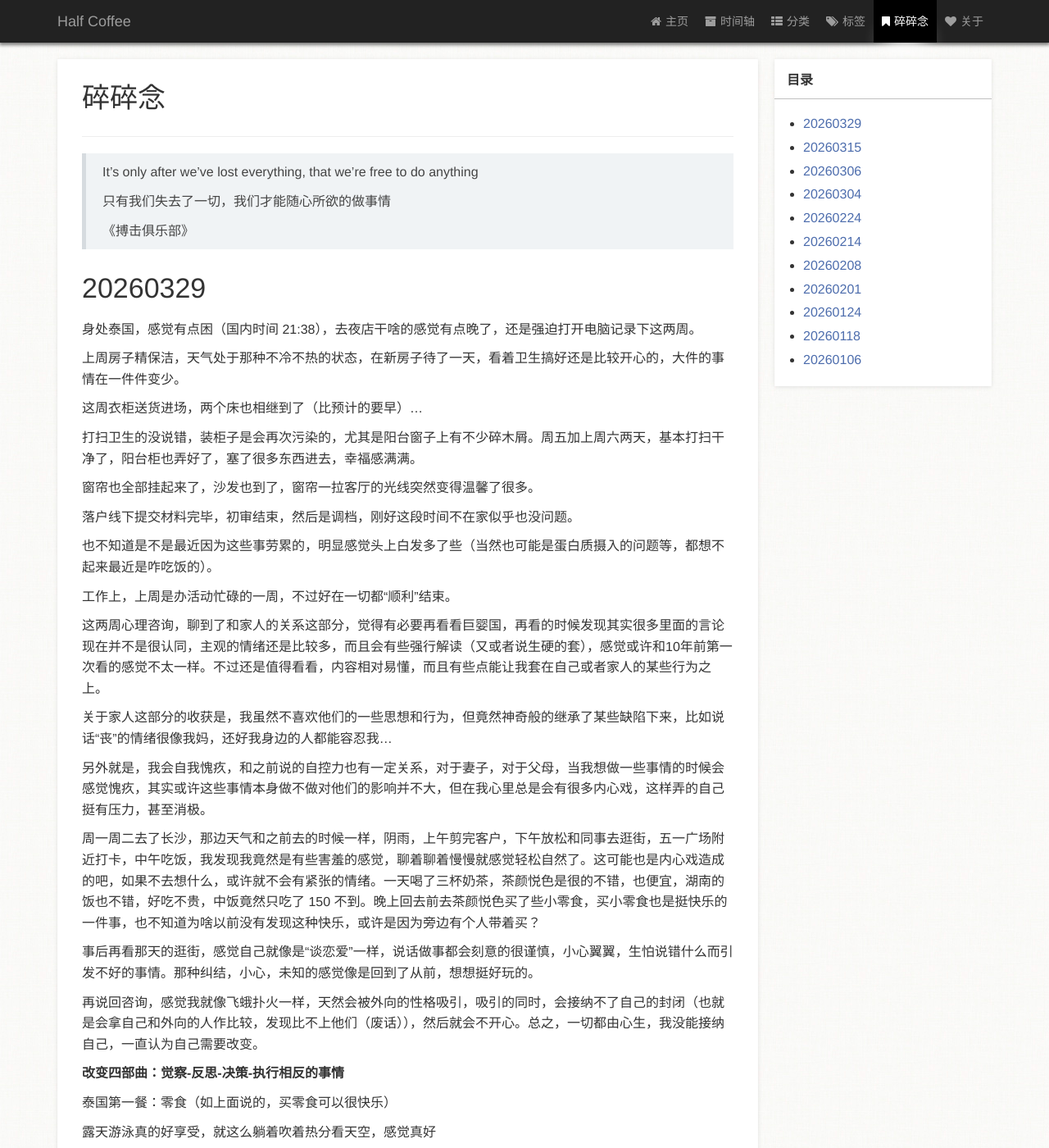
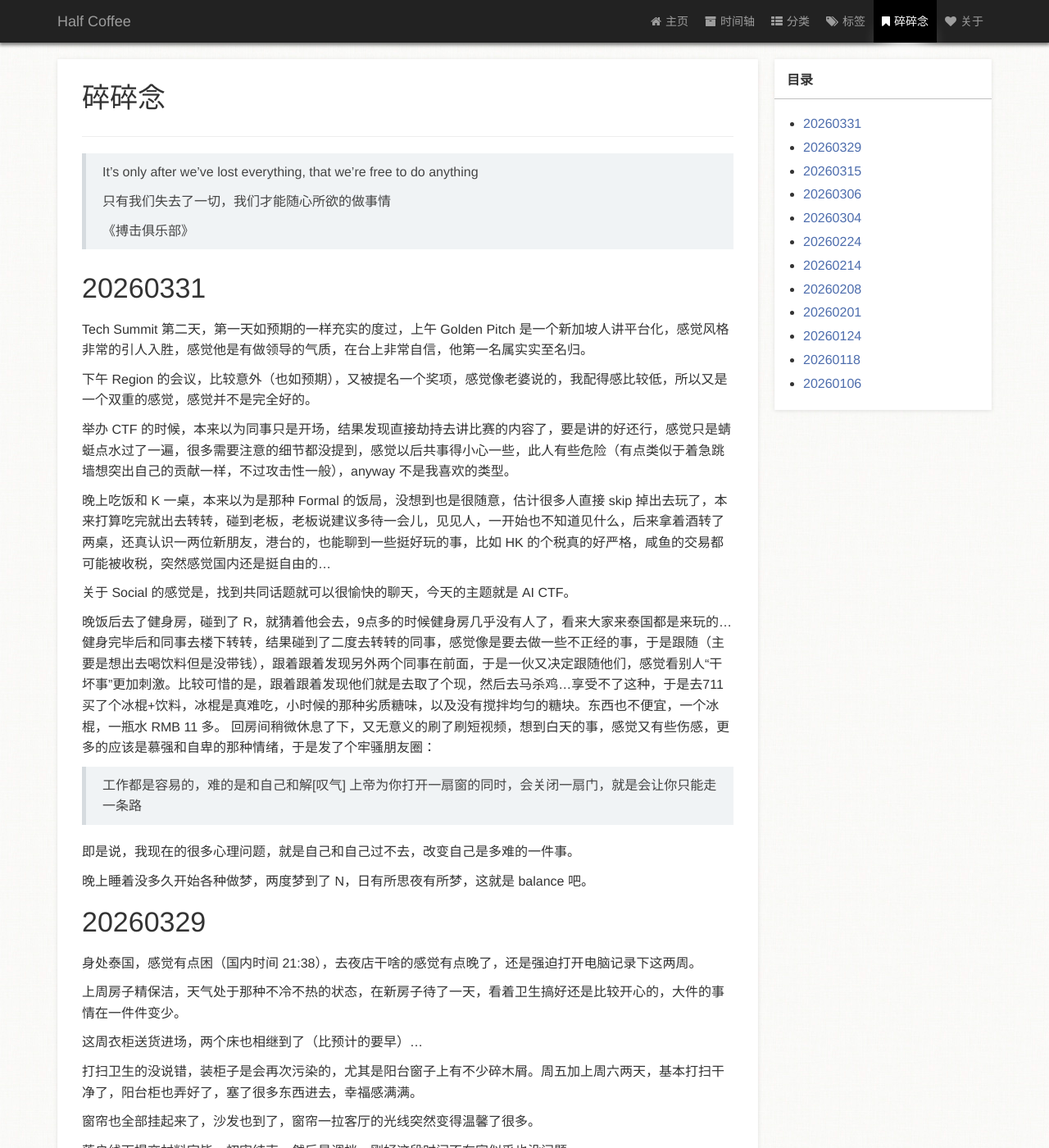
Before and after one commit to zm1990s/halfcoffee, a Jekyll site: the page built from page/3碎碎念.md, in a window 1280 px wide and 1400 px high. Shown: the whole window at 82% size. Built offline with Jekyll 4.4.1, drawn with Linux system fonts in a browser that asks for light colours; a style sheet for code colours, icons or effects is not loaded.

Commit message:
20260331

```diff
--- a/page/3碎碎念.md
+++ b/page/3碎碎念.md
@@ -13,6 +13,29 @@ type: page
 > 只有我们失去了一切，我们才能随心所欲的做事情
 >
 > 《搏击俱乐部》
+
+# 20260331
+
+Tech Summit 第二天，第一天如预期的一样充实的度过，上午 Golden Pitch 是一个新加坡人讲平台化，感觉风格非常的引人入胜，感觉他是有做领导的气质，在台上非常自信，他第一名属实实至名归。
+
+下午 Region 的会议，比较意外（也如预期），又被提名一个奖项，感觉像老婆说的，我配得感比较低，所以又是一个双重的感觉，感觉并不是完全好的。
+
+举办 CTF 的时候，本来以为同事只是开场，结果发现直接劫持去讲比赛的内容了，要是讲的好还行，感觉只是蜻蜓点水过了一遍，很多需要注意的细节都没提到，感觉以后共事得小心一些，此人有些危险（有点类似于着急跳墙想突出自己的贡献一样，不过攻击性一般），anyway 不是我喜欢的类型。
+
+晚上吃饭和 K 一桌，本来以为是那种 Formal 的饭局，没想到也是很随意，估计很多人直接 skip 掉出去玩了，本来打算吃完就出去转转，碰到老板，老板说建议多待一会儿，见见人，一开始也不知道见什么，后来拿着酒转了两桌，还真认识一两位新朋友，港台的，也能聊到一些挺好玩的事，比如 HK 的个税真的好严格，咸鱼的交易都可能被收税，突然感觉国内还是挺自由的...
+
+关于 Social 的感觉是，找到共同话题就可以很愉快的聊天，今天的主题就是 AI CTF。
+
+晚饭后去了健身房，碰到了 R，就猜着他会去，9点多的时候健身房几乎没有人了，看来大家来泰国都是来玩的...
+健身完毕后和同事去楼下转转，结果碰到了二度去转转的同事，感觉像是要去做一些不正经的事，于是跟随（主要是想出去喝饮料但是没带钱），跟着跟着发现另外两个同事在前面，于是一伙又决定跟随他们，感觉看别人“干坏事”更加刺激。比较可惜的是，跟着跟着发现他们就是去取了个现，然后去马杀鸡...享受不了这种，于是去711买了个冰棍+饮料，冰棍是真难吃，小时候的那种劣质糖味，以及没有搅拌均匀的糖块。东西也不便宜，一个冰棍，一瓶水 RMB 11 多。
+回房间稍微休息了下，又无意义的刷了刷短视频，想到白天的事，感觉又有些伤感，更多的应该是慕强和自卑的那种情绪，于是发了个牢骚朋友圈：
+
+> 工作都是容易的，难的是和自己和解[叹气]
+> 上帝为你打开一扇窗的同时，会关闭一扇门，就是会让你只能走一条路
+
+即是说，我现在的很多心理问题，就是自己和自己过不去，改变自己是多难的一件事。
+
+晚上睡着没多久开始各种做梦，两度梦到了 N，日有所思夜有所梦，这就是 balance 吧。
 
 # 20260329
 
```
